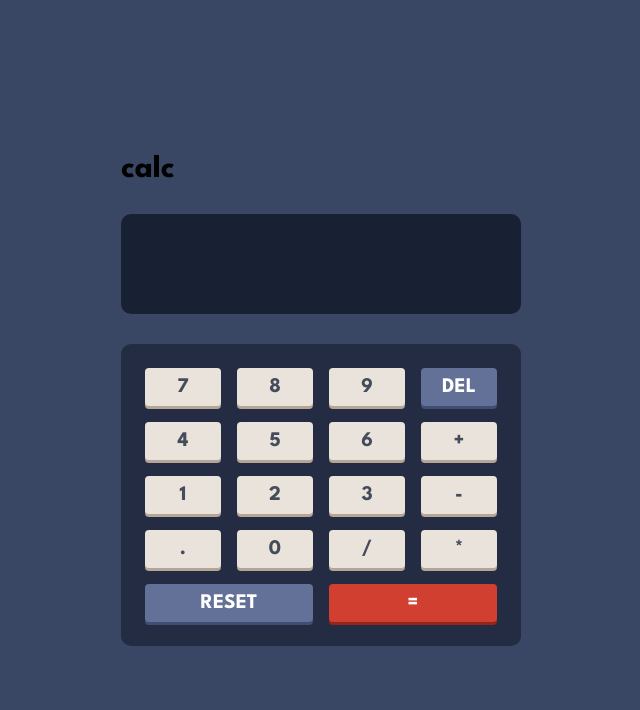
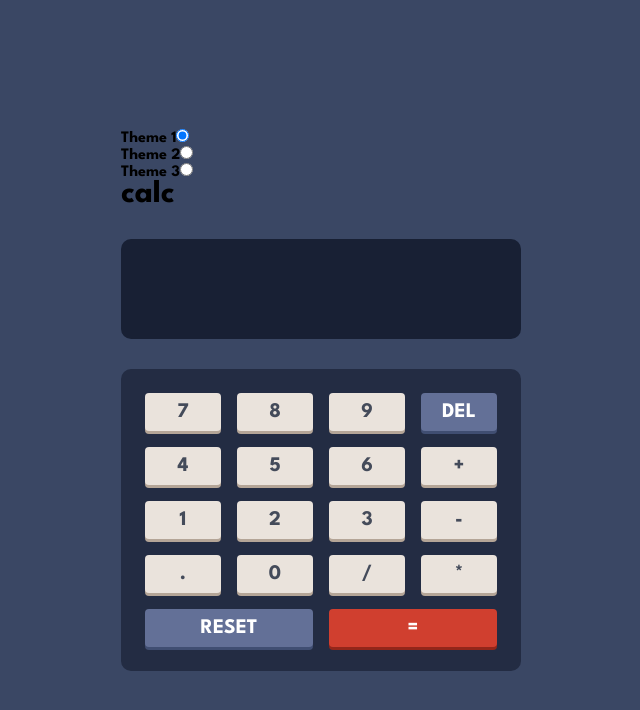
Before and after one commit to aryan-tayal/Calculator, a React (Vite) app: page / in a window 1280 px wide. Shown: the top 710 px of the page, without its empty margins (319-959 px from the left). Built offline with nearby package versions, Linux system fonts and the light colour scheme.

Commit message:
add basic theme slider component

```diff
--- a/src/Header.jsx
+++ b/src/Header.jsx
@@ -1,8 +1,9 @@
 import React from "react";
-
+import ThemeSlider from "./ThemeSlider";
 const Header = () => {
   return (
     <div className="Header">
+      <ThemeSlider />
       <h1 className="Header-title">calc</h1>
     </div>
   );
--- /dev/null
+++ b/src/ThemeSlider.jsx
@@ -0,0 +1,36 @@
+import React, { useState } from "react";
+
+const ThemeSlider = () => {
+  const [theme, setTheme] = useState(1);
+  const handleThemeInputChange = (e) => {
+    setTheme(parseInt(e.target.value));
+
+    // ball.style.setProperty(
+    //   "--i",
+    //   parseInt(getComputedStyle(ball).getPropertyValue("--i")) +
+    //     e.target.getBoundingClientRect().left -
+    //     ball.getBoundingClientRect().left
+    // );
+  };
+  return (
+    <div className="roll-area">
+      {[1, 2, 3].map((input) => (
+        <div className="roll-input">
+          <label htmlFor={`theme${input}`}>Theme {input}</label>
+          <input
+            type="radio"
+            name="theme"
+            value={input}
+            id={`theme${input}`}
+            key={`theme${input}`}
+            checked={theme === input ? "checked" : ""}
+            onChange={handleThemeInputChange}
+          />
+        </div>
+      ))}
+      <div className="roll-ball"></div>
+    </div>
+  );
+};
+
+export default ThemeSlider;
```
